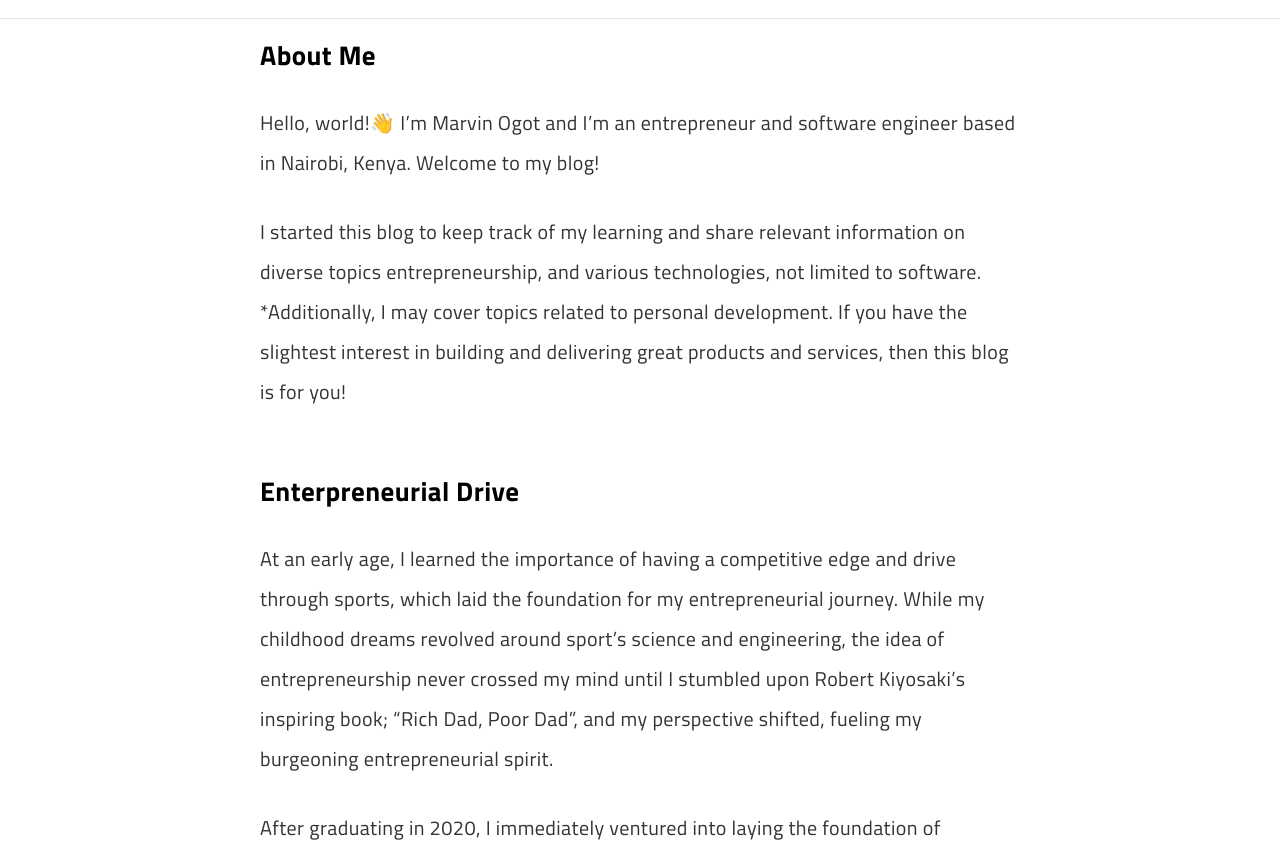
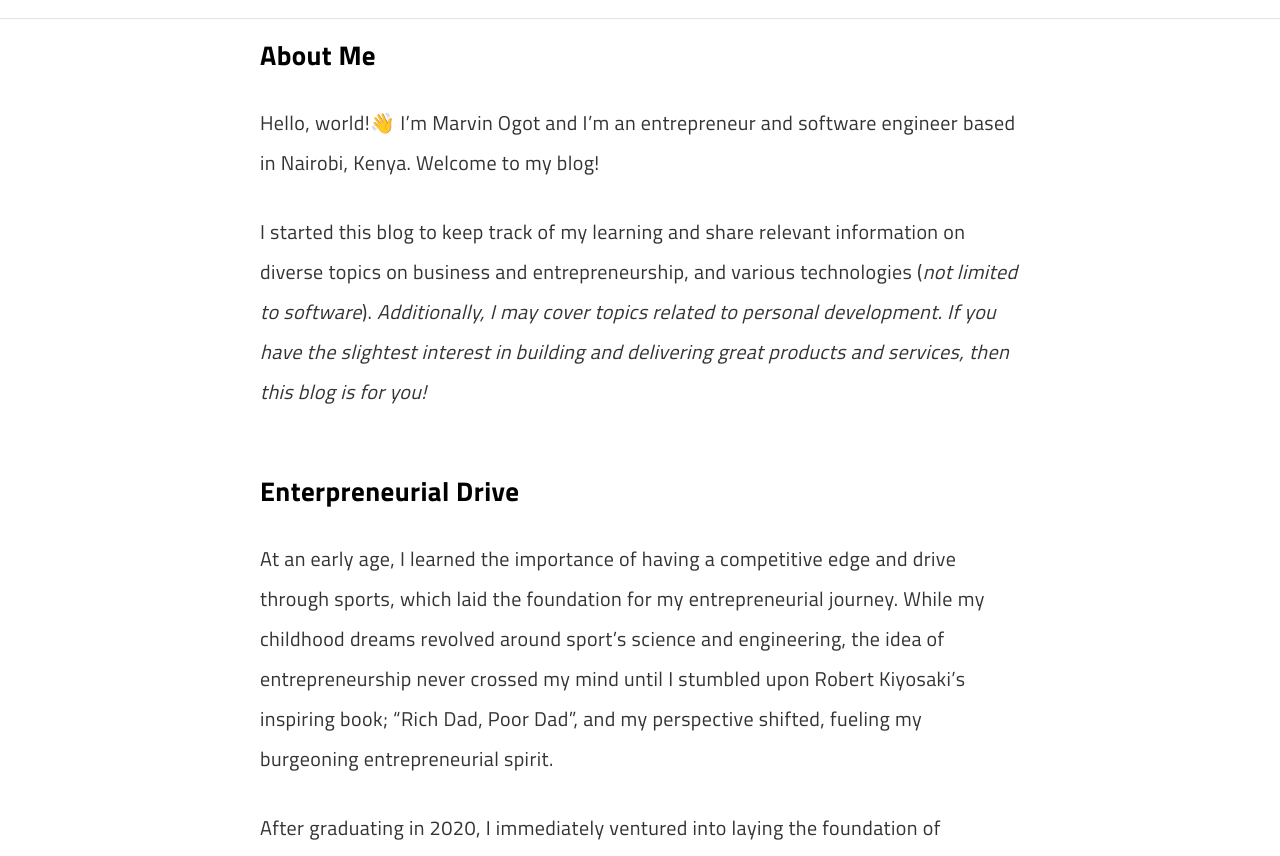
Before and after one commit to marv0/marv0.github.io, a Jekyll site: the page built from pages/about.md, in a window 1280 px wide and 900 px high, scrolled down 439 px, cut to the strip 44-900 px from the top of the window. Built offline with Jekyll 4.4.1, drawn with Linux system fonts in a browser that asks for light colours; a script that is not in the unit is left out.

Commit message:
Update about.md

```diff
--- a/pages/about.md
+++ b/pages/about.md
@@ -12,7 +12,7 @@ permalink: /about/
 
 Hello, world!👋 I'm Marvin Ogot and I’m an entrepreneur and software engineer based in Nairobi, Kenya. Welcome to my blog!
 
-I started this blog to keep track of my learning and share relevant information on diverse topics entrepreneurship, and various technologies, not limited to software. *Additionally, I may cover topics related to personal development. If you have the slightest interest in building and delivering great products and services, then this blog is for you!
+I started this blog to keep track of my learning and share relevant information on diverse topics on business and entrepreneurship, and various technologies (*not limited to software*). *Additionally, I may cover topics related to personal development. If you have the slightest interest in building and delivering great products and services, then this blog is for you!*
 
 ### Enterpreneurial Drive
 
```
